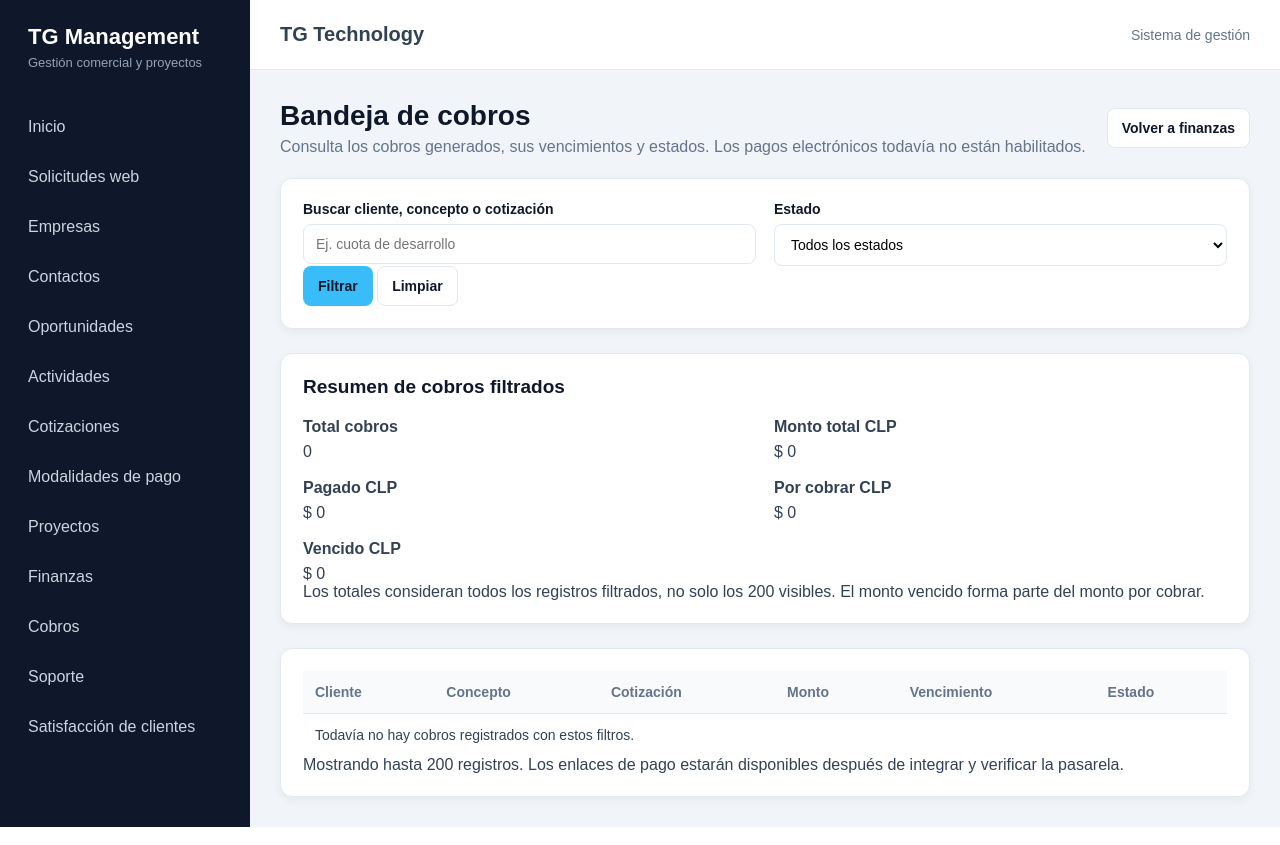
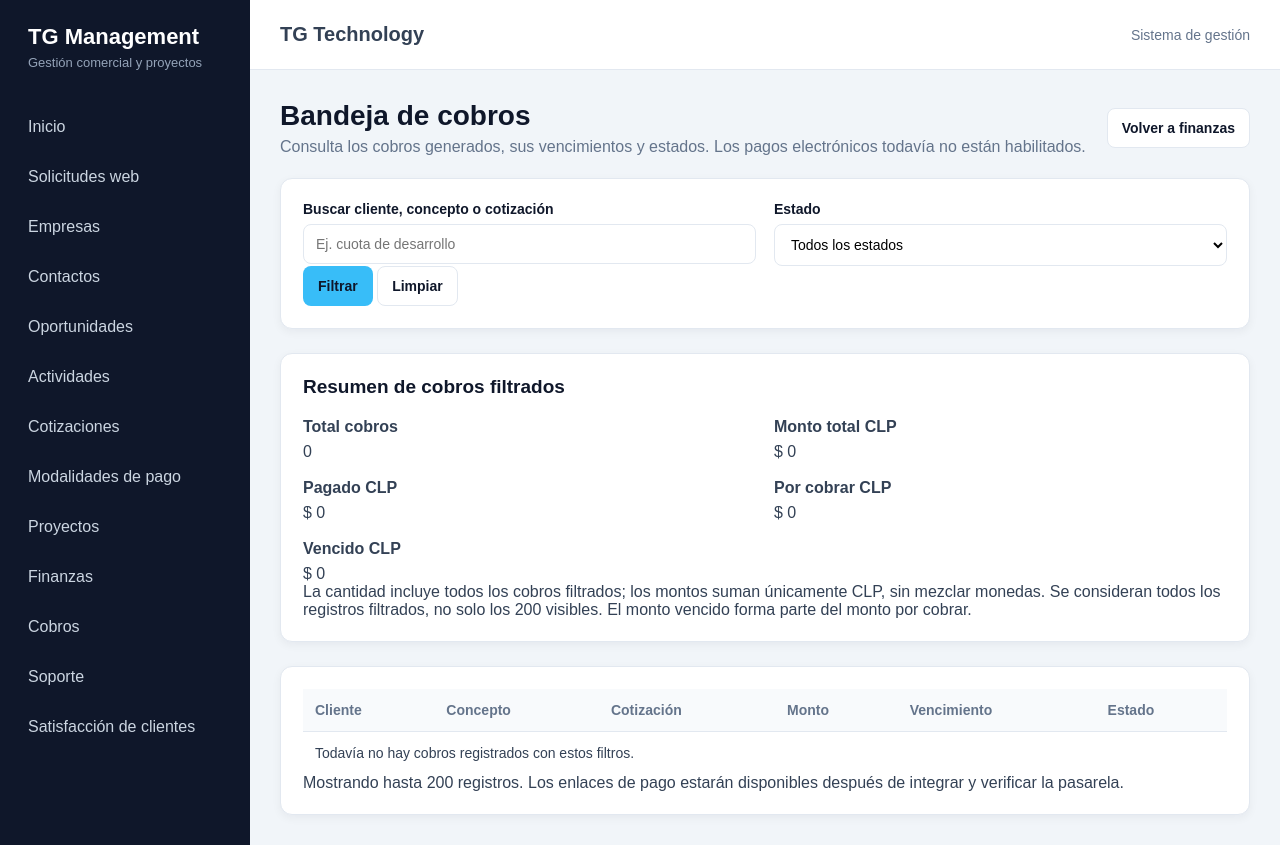
Before and after one commit to Guvtam/tg-management, a Django app: page /finanzas/cobros/ in a window 1280 px wide. Run offline with Django 5.2, Linux system fonts and the light colour scheme; a user stored in the database is signed in; data comes from the database, SQL or seed files in the repository; data that the repository does not hold is empty.

Commit message:
Clarify CLP-only monetary summaries in collections dashboard

```diff
--- a/finanzas/templates/finanzas/bandeja_cobros.html
+++ b/finanzas/templates/finanzas/bandeja_cobros.html
@@ -38,7 +38,7 @@
     <div class="campo"><strong>Por cobrar CLP</strong><p>$ {{ resumen.monto_pendiente|floatformat:0 }}</p></div>
     <div class="campo"><strong>Vencido CLP</strong><p>$ {{ resumen.monto_vencido|floatformat:0 }}</p></div>
   </div>
-  <p>Los totales consideran todos los registros filtrados, no solo los 200 visibles. El monto vencido forma parte del monto por cobrar.</p>
+  <p>La cantidad incluye todos los cobros filtrados; los montos suman únicamente CLP, sin mezclar monedas. Se consideran todos los registros filtrados, no solo los 200 visibles. El monto vencido forma parte del monto por cobrar.</p>
 </div>
 <div class="panel">
   <div class="tabla-responsive">
```
